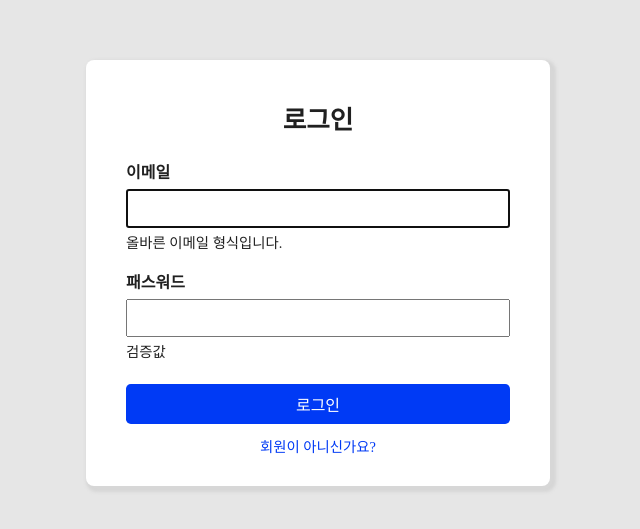
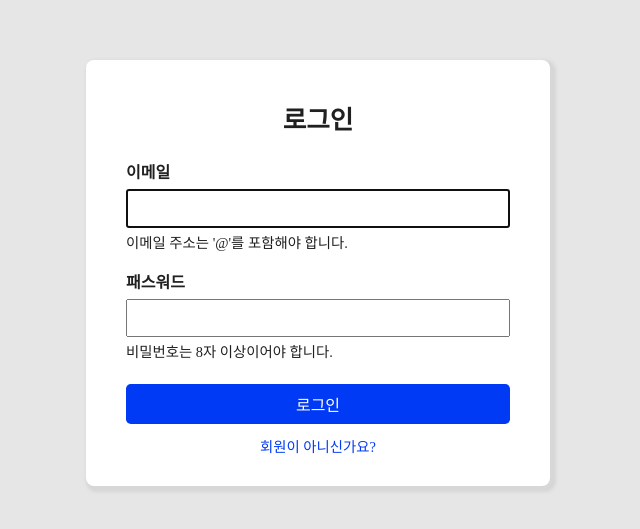
Before and after one commit to taegeun1111/wanted-pre-onboarding-frontend, a React (Create React App) app: page / in a window 1280 px wide. Shown: the part 127-656 px from the top of the page, without its empty margins (322-962 px from the left). Built offline with nearby package versions, Linux system fonts and the light colour scheme.

Commit message:
feat : email,password 입력값 검증

```diff
--- a/src/component/auth/EmailInput.tsx
+++ b/src/component/auth/EmailInput.tsx
@@ -1,15 +1,16 @@
 import React, {useEffect, useRef, useState} from 'react';
 import "../sass/EmailInput.scss";
+import {ValidationResult} from "./validation";
 
 type Params = {
   onValueChange: (value: string) => void;
-  value: string;
+  validationResult : ValidationResult;
 }
 
-const EmailInput = ({onValueChange}: Params) => {
+const EmailInput = ({onValueChange,validationResult}: Params) => {
+    const [emailVal, setEmailVal] = useState('');
 
     //Debouncing 설정
-    const [emailVal, setEmailVal] = useState('');
     useEffect(() => {
       const userInput = setTimeout(() => {
         console.log(emailVal);
@@ -22,8 +23,8 @@ const EmailInput = ({onValueChange}: Params) => {
       return () => clearTimeout(userInput)
     }, [emailVal])
 
-    const emailInputHandler = (event: React.FormEvent<HTMLInputElement>) => {
-      setEmailVal(event.currentTarget.value);
+    const emailInputHandler = (e: React.FormEvent<HTMLInputElement>) => {
+      setEmailVal(e.currentTarget.value);
     };
 
     return (
@@ -41,9 +42,11 @@ const EmailInput = ({onValueChange}: Params) => {
         </div>
 
         {/* validate 검증 */}
-        <p className="email-validate">
-          올바른 이메일 형식입니다.
-        </p>
+        {!validationResult.result &&
+          <p className="email-validate">
+            {validationResult.message}
+          </p>
+        }
 
       </section>
     );
--- a/src/component/auth/PasswordInput.tsx
+++ b/src/component/auth/PasswordInput.tsx
@@ -1,6 +1,32 @@
-import React from 'react';
+import React, {useEffect, useState} from 'react';
 import "../sass/PasswordInput.scss"
-const PasswordInput = () => {
+import {ValidationResult} from "./validation";
+
+type Params = {
+  onValueChange: (value: string) => void;
+  validationResult : ValidationResult;
+}
+const PasswordInput = ({onValueChange,validationResult}:Params) => {
+  const [passwordVal, setPasswordVal] = useState('');
+
+  //Debouncing 설정
+  useEffect(() => {
+    const userInput = setTimeout(() => {
+      console.log(passwordVal);
+      if (passwordVal) {
+        onValueChange(passwordVal);
+
+      }
+    }, 500)
+    return () => clearTimeout(userInput)
+  }, [passwordVal])
+
+  console.log("password에서 넘어오는 validataionResult", validationResult)
+
+  const passwordInputHandler = (e :React.FormEvent<HTMLInputElement>) => {
+    setPasswordVal(e.currentTarget.value);
+  }
+
   return (
     <section className={"password-input-container"}>
 
@@ -9,13 +35,17 @@ const PasswordInput = () => {
         <input
           className="password-input"
           type="password"
+          onKeyUp={passwordInputHandler}
+          defaultValue={''}
           data-testid="password-input"
         />
       </div>
       {/* validate 검증 */}
+      {!validationResult.result &&
       <p className="password-validate">
-        검증값
+        {validationResult.message}
       </p>
+      }
 
     </section>
   );
--- /dev/null
+++ b/src/component/auth/validation.ts
@@ -0,0 +1,18 @@
+export interface ValidationResult {
+  result: boolean;
+  message?: string;
+}
+
+export const validateEmail = (email: string): ValidationResult => {
+  if (!email.includes('@')) {
+    return { result: false, message: `이메일 주소는 '@'를 포함해야 합니다.` };
+  }
+  return { result: true };
+};
+
+export const validatePassword = (password: string): ValidationResult => {
+  if (password.trim().length < 8) {
+    return { result: false, message: '비밀번호는 8자 이상이어야 합니다.' };
+  }
+  return { result: true };
+};
--- a/src/pages/SignIn.tsx
+++ b/src/pages/SignIn.tsx
@@ -3,11 +3,19 @@ import EmailInput from "../component/auth/EmailInput";
 import PasswordInput from "../component/auth/PasswordInput";
 import "./sass/SignIn.scss"
 import {Link} from "react-router-dom";
+import {validateEmail, validatePassword} from "../component/auth/validation";
 
 const SignIn = () => {
   const [email, setEmail] =useState('')
+  const [password, setPassword] = useState('');
+  const emailValidation = validateEmail(email);
+  const passwordValidation = validatePassword(password);
   const submitHandler = (e: FormEvent) => {
     e.preventDefault();
+    console.log("email의 값 : ",email)
+    console.log("pw의 값 : ",password)
+    console.log("Email validation : ",emailValidation)
+    console.log("Password validation : ",passwordValidation)
   }
 
   return (
@@ -16,9 +24,12 @@ const SignIn = () => {
       <form className="signIn-from" onSubmit={submitHandler}>
         <EmailInput
           onValueChange = {setEmail}
-          value = {email}
+          validationResult = {emailValidation}
         />
-        <PasswordInput/>
+        <PasswordInput
+          onValueChange = {setPassword}
+          validationResult = {passwordValidation}
+        />
 
         <div className="signIn-btn-wrapper">
           <button
--- a/src/pages/SignUp.tsx
+++ b/src/pages/SignUp.tsx
@@ -13,7 +13,7 @@ const SignUp = () => {
       <h1 className="signUp-title">회원가입</h1>
       <form className="signUp-from" onSubmit={submitHandler}>
         {/*<EmailInput/>*/}
-        <PasswordInput/>
+        {/*<PasswordInput/>*/}
 
         <div className="signUp-btn-wrapper">
           <button
```
